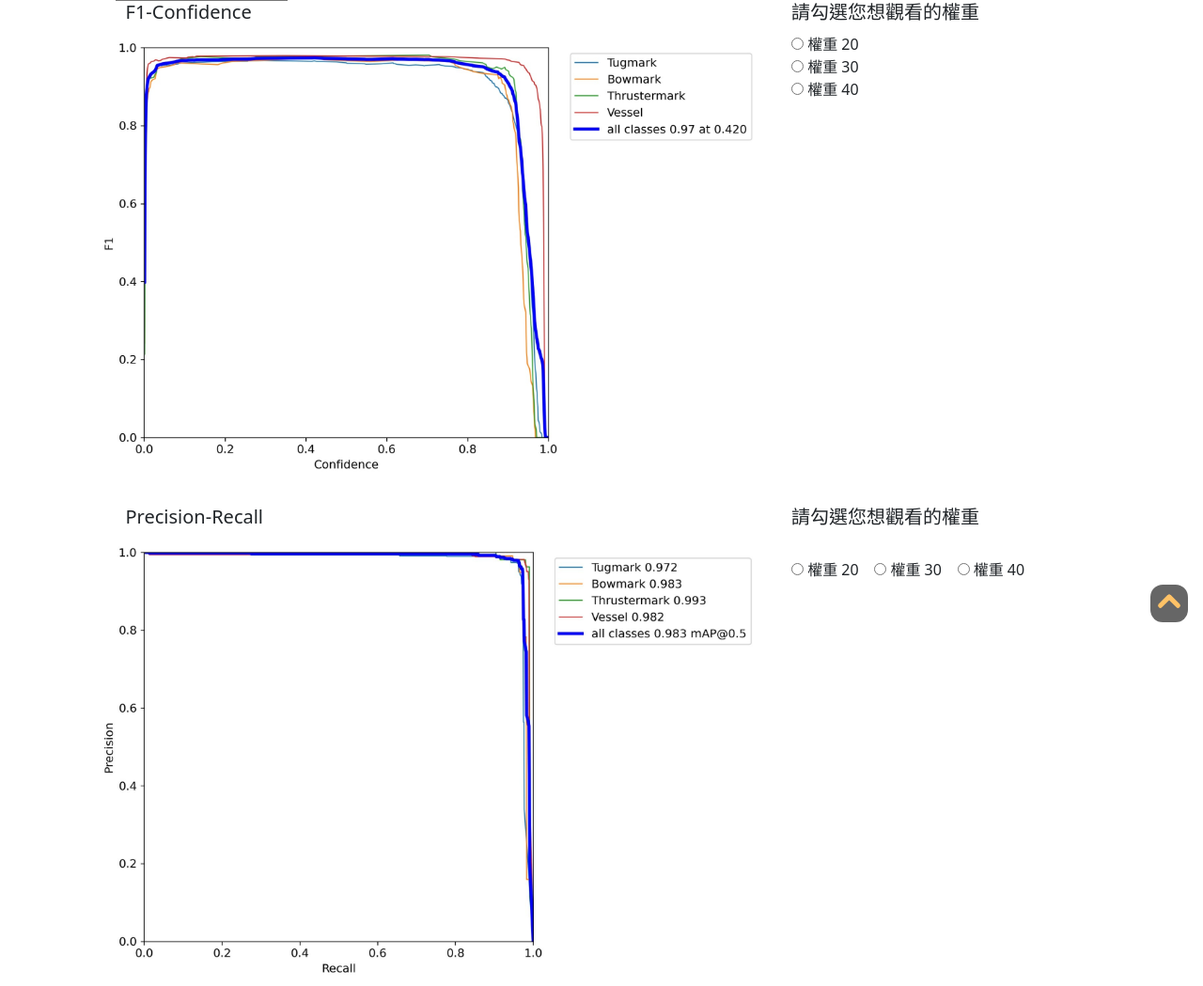
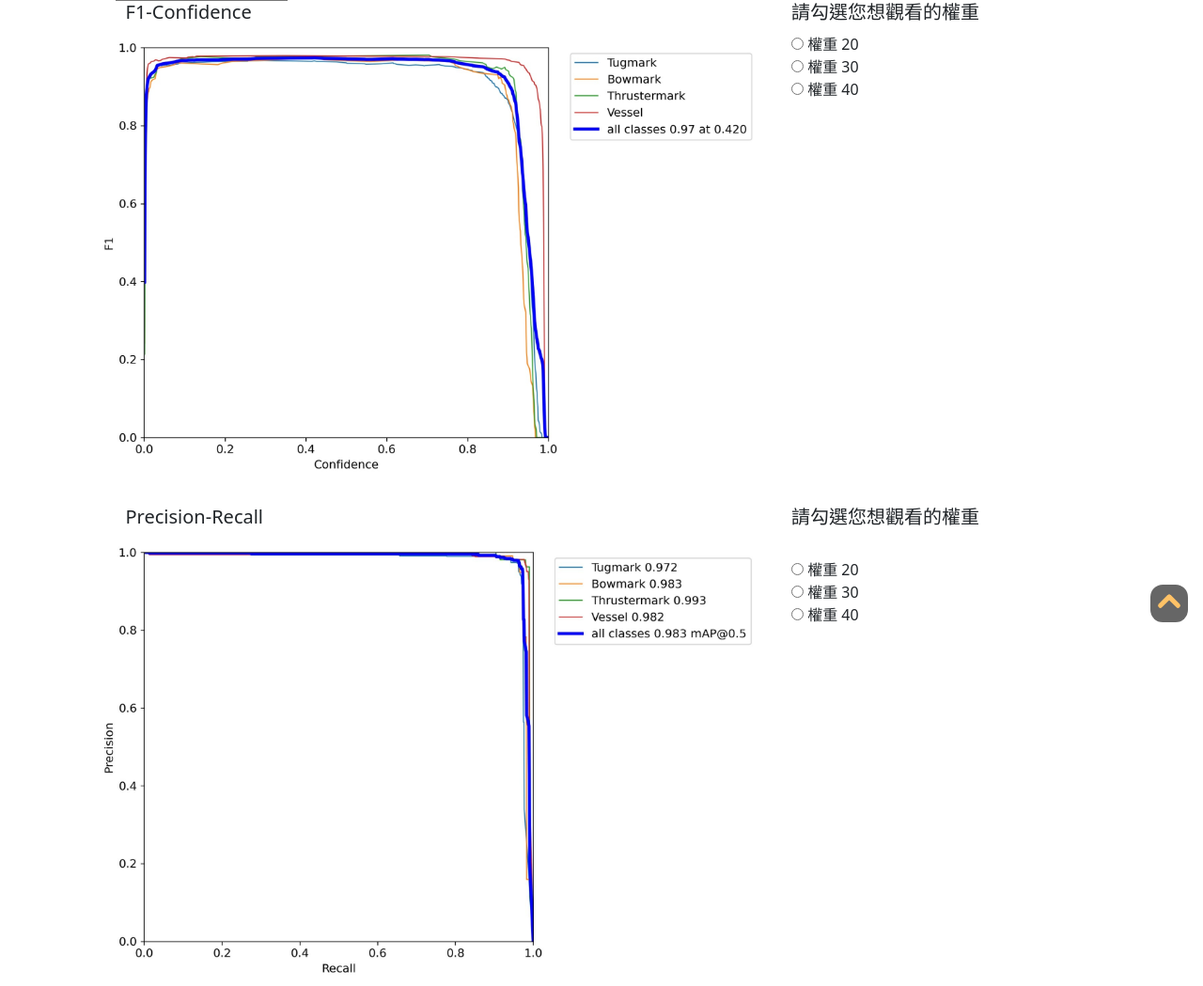
Before and after one commit to zxc21415/aiot_project, a Django app: template tugweb/templates/chart.html in a window 1280 px wide. Shown: the part 122-1171 px from the top of the page at 94% size. Run offline with Django 4.2, Linux system fonts and the light colour scheme; the template is opened without the code that fills it, so the values that code supplies are empty; some libraries are stand-ins or nearby versions.

Commit message:
修改ICON，跟CHART排列

```diff
--- a/tugweb/templates/base.html
+++ b/tugweb/templates/base.html
@@ -1,3 +1,4 @@
+{% load static %}
 <!doctype html>
 <html lang="zh-TW">
   <head>
@@ -7,7 +8,7 @@
     <script src="https://cdn.jsdelivr.net/npm/chart.js@3.8.0/dist/chart.min.js"></script>
     <script src="https://code.jquery.com/jquery-3.6.0.js" integrity="sha256-H+K7U5CnXl1h5ywQfKtSj8PCmoN9aaq30gDh27Xc0jk=" crossorigin="anonymous"></script>
     <link href="https://cdn.jsdelivr.net/npm/bootstrap@5.2.0-beta1/dist/css/bootstrap.min.css" rel="stylesheet" integrity="sha384-0evHe/X+R7YkIZDRvuzKMRqM+OrBnVFBL6DOitfPri4tjfHxaWutUpFmBp4vmVor" crossorigin="anonymous">
-    <link rel="icon" href="C://aiot_project/tugweb/static/img/icon.png" type="image/x-icon"/>
+    <link rel="icon" href="{% static 'img/icon.png' %}" type="image/x-icon"/>
   </head>
   <body>
     <div class="container">
--- a/tugweb/templates/chart.html
+++ b/tugweb/templates/chart.html
@@ -118,9 +118,9 @@
     <form>
       <h5>請勾選您想觀看的權重</h5>
       <br>
-      <input type="radio" value="1" name="PR" id="PR_1"> 權重 20 &nbsp;&nbsp;
-      <input type="radio" value="2" name="PR" id="PR_2"> 權重 30 &nbsp;&nbsp;
-      <input type="radio" value="3" name="PR" id="PR_3"> 權重 40 &nbsp;&nbsp;
+      <div class="col-4"><input type="radio" value="1" name="PR" id="PR_1"> 權重 20 &nbsp;&nbsp;</div>
+      <div class="col-4"><input type="radio" value="2" name="PR" id="PR_2"> 權重 30 &nbsp;&nbsp;</div>
+      <div class="col-4"><input type="radio" value="3" name="PR" id="PR_3"> 權重 40 &nbsp;&nbsp;</div>
     </form>
   </div>
 </div>
```
Also changed, not shown: tugweb/templates/index.html (+5 -5 lines).
